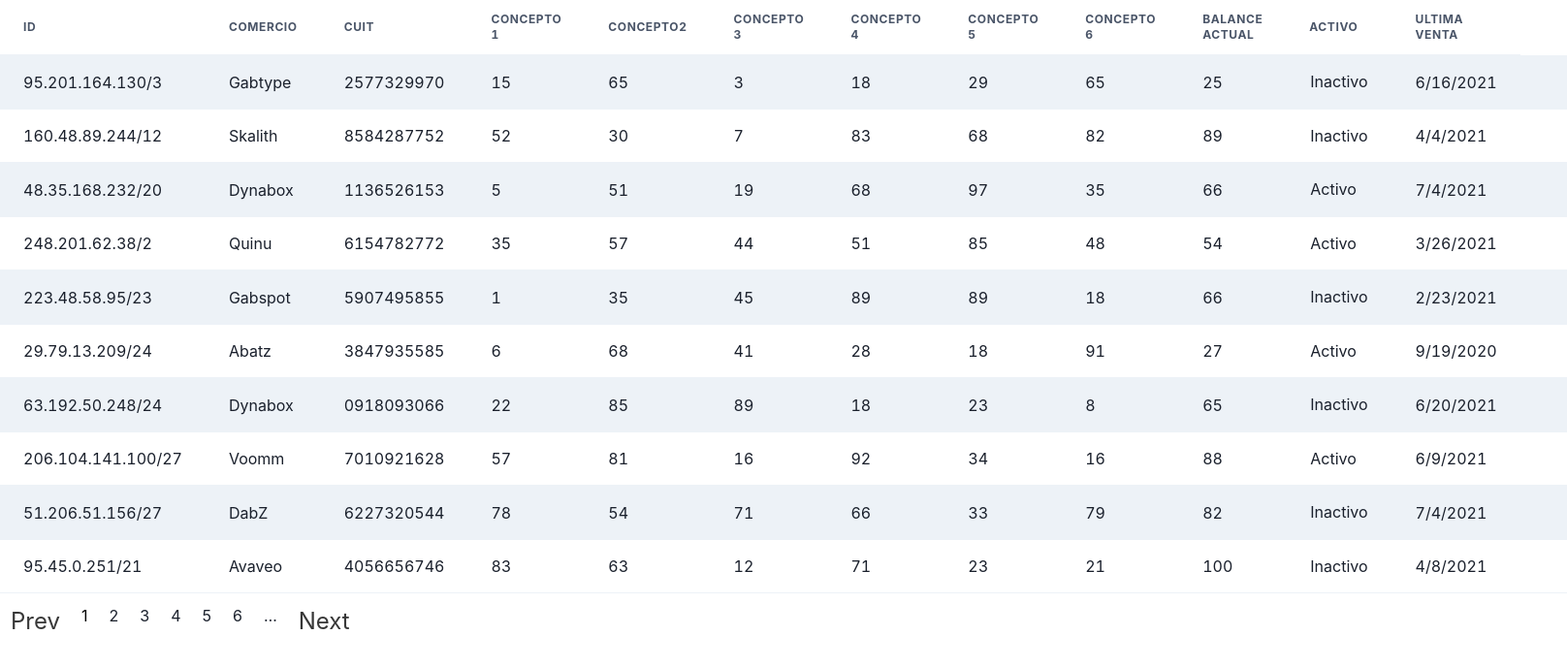
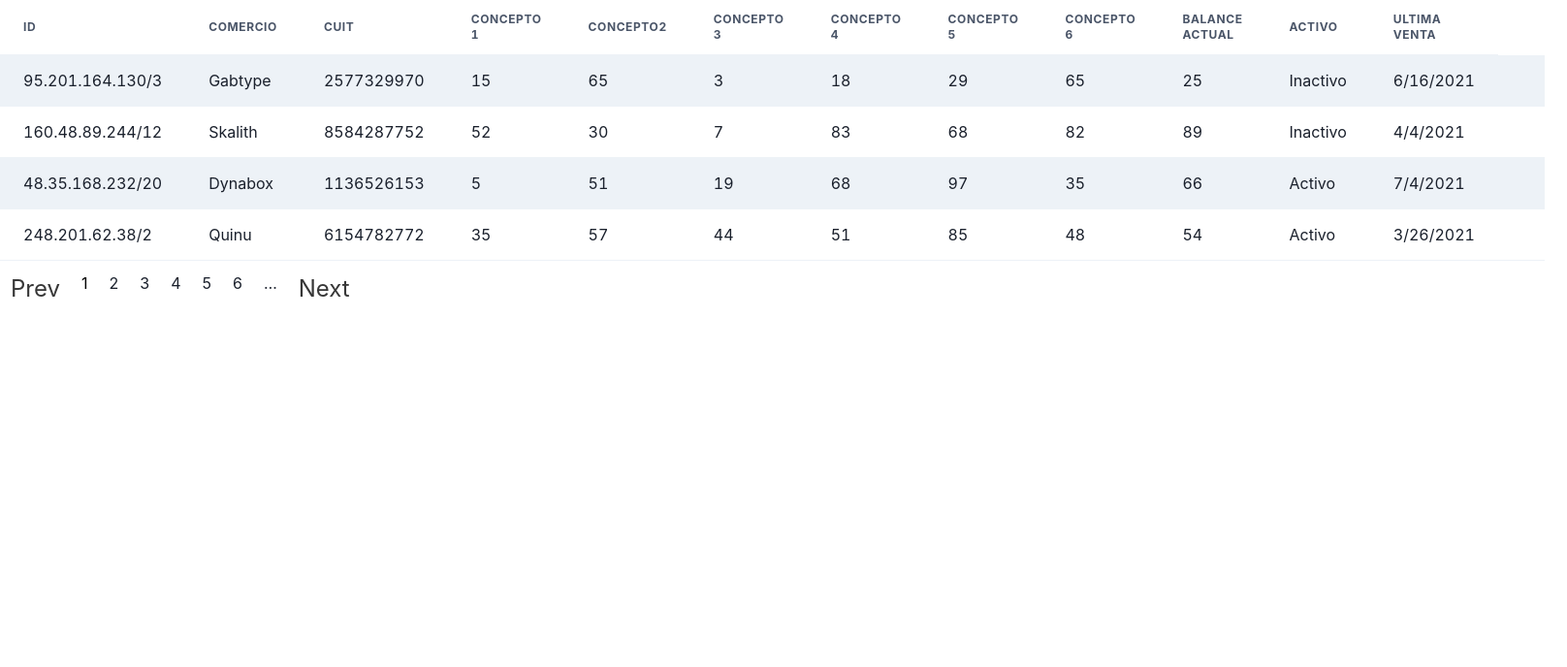
Before and after one commit to leo-it/Challenge-front-table, a React (Create React App) app: page / in a window 1280 px wide. Shown: the top 688 px of the page at 97% size, 1616 px wide, since content can reach past the window. Built offline with nearby package versions, Linux system fonts and the light colour scheme.

Commit message:
pagination funcionando

```diff
--- a/src/components/Screens/Screen.js
+++ b/src/components/Screens/Screen.js
@@ -1,7 +1,7 @@
 import React, { useEffect, useState } from "react";
 import UsePagination from "../pagination/UsePagination";
 import TableCommerce from "../table/Table";
-import Paginat from "../pagination/Pagination";
+import Pagination from "../pagination/Pagination";
 
 function ScreenTable({ axiosData }) {
   const {
@@ -15,11 +15,10 @@ function ScreenTable({ axiosData }) {
     currentItems,
   } = UsePagination(axiosData);
 
-  console.log(currentItems);
   return (
     <>
       <TableCommerce currentItems={currentItems} />
-      <Paginat
+      <Pagination
         currentPage={currentPage}
         handleNextbtn={handleNextbtn}
         handlePrevbtn={handlePrevbtn}
--- a/src/components/pagination/Pagination.js
+++ b/src/components/pagination/Pagination.js
@@ -1,4 +1,4 @@
-import React, { useEffect, useState } from "react";
+import React from "react";
 import "./style.css";
 
 function Pagination({  currentPage,
@@ -11,7 +11,7 @@ function Pagination({  currentPage,
   currentItems, }) {
 
 
-  console.log(currentItems);
+  console.log(currentPage);
   return (
     <>
 
--- a/src/components/pagination/UsePagination.js
+++ b/src/components/pagination/UsePagination.js
@@ -1,10 +1,8 @@
 import React, { useEffect, useState } from "react";
 
 function UsePagination(axiosData) {
-/*   console.log(axiosData);
- */  const [currentPage, setcurrentPage] = useState(1);
-  //traerlo de la base de datos el 10
-  const [rowsPerPage, setRowsPerPage] = useState(10);
+  const [currentPage, setcurrentPage] = useState(axiosData.page);
+  const [rowsPerPage, setRowsPerPage] = useState(axiosData.rowsPerPage);
 
   const [pageNumberLimit, setpageNumberLimit] = useState(5);
   const [maxPageNumberLimit, setmaxPageNumberLimit] = useState(6);
--- a/src/components/table/Table.js
+++ b/src/components/table/Table.js
@@ -40,7 +40,7 @@ const TableCommerce = ({ currentItems }) => {
                   <Td>{element.Concepto6}</Td>
                   <Td>{element.BalanceActual}</Td>
                   <Td>
-                    {element.Activo ? <td>Activo</td> : <td>Inactivo</td>}
+                    {element.Activo ? <p>Activo</p> : <p>Inactivo</p>}
                   </Td>
                   <Td>{element.UltimaVenta}</Td>
                   <Td>
--- a/src/index.js
+++ b/src/index.js
@@ -2,7 +2,6 @@ import React from "react";
 import ReactDOM from "react-dom";
 import "./index.css";
 import App from "./App";
-import reportWebVitals from "./reportWebVitals";
 import { ChakraProvider } from "@chakra-ui/react";
 
 ReactDOM.render(
@@ -13,8 +12,3 @@ ReactDOM.render(
   </React.StrictMode>,
   document.getElementById("root")
 );
-
-// If you want to start measuring performance in your app, pass a function
-// to log results (for example: reportWebVitals(console.log))
-// or send to an analytics endpoint. Learn more: https://bit.ly/CRA-vitals
-reportWebVitals();
```
